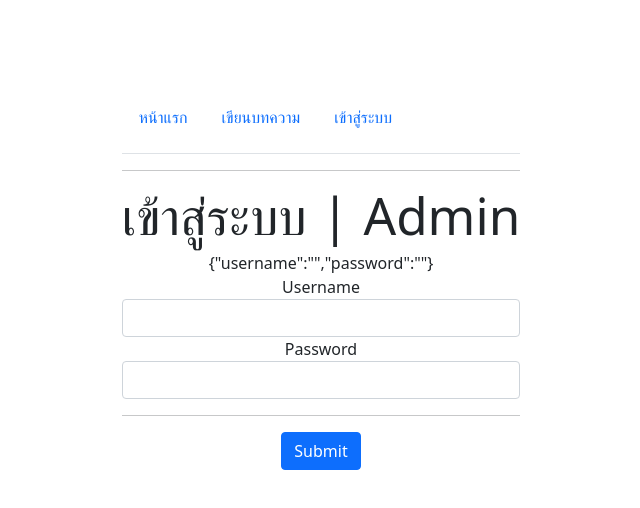
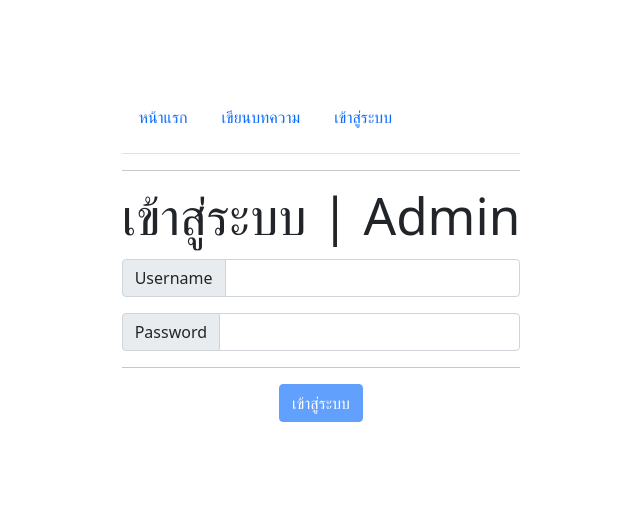
Before and after one commit to kengps/MERN_Stack, a React (Vite) app in the folder client/: page /login in a window 1280 px wide. Shown: the top 508 px of the page, without its empty margins (319-959 px from the left). Built offline with nearby package versions, Linux system fonts and the light colour scheme.

Commit message:
add form control

```diff
--- a/client/src/components/BlogComponent.jsx
+++ b/client/src/components/BlogComponent.jsx
@@ -6,6 +6,11 @@ import sweetAlert from "sweetalert2";
 import ReactQuill from "react-quill";
 import "react-quill/dist/quill.snow.css";
 import { getToken, getUser } from "../service/authorize";
+
+import Form from "react-bootstrap/Form";
+import InputGroup from "react-bootstrap/InputGroup";
+import Button from "react-bootstrap/Button";
+
 
 const BlogComponent = () => {
   const [state, setState] = useState({
@@ -69,18 +74,21 @@ const BlogComponent = () => {
       <hr />
       <h1>เขียนบทความ</h1>
       {/* {JSON.stringify(state)} */}
-      <form onSubmit={submitForm}>
+      <Form onSubmit={submitForm}>
         <div className="form-group">
-          <label>ขื่อบทความ</label>
-          <input
+          <InputGroup>
+            <InputGroup.Text>ขื่อบทความ</InputGroup.Text>
+            <Form.Control
               type="text"
               className="form-control"
               value={title}
               onChange={inputValue("title")}
             />
+          </InputGroup>
         </div>
         <div className="form-group">
           <label>รายละเอียด</label>
+
             <ReactQuill
               value={content}
               onChange={SubmitContent}
@@ -88,6 +96,8 @@ const BlogComponent = () => {
               className="pb-5 mb-3"
               style={{ border: "1px solid #666" }}
               />
+
+
         </div>
         <div className="form-group">
           <label>ผู้เขียน</label>
@@ -115,7 +125,7 @@ const BlogComponent = () => {
         </div>
         <hr />
         <input type="submit" className="btn btn-primary" value="Submit" />
-      </form>
+      </Form>
       <br />
     </div>
   );
--- a/client/src/components/EditComponent.jsx
+++ b/client/src/components/EditComponent.jsx
@@ -8,6 +8,11 @@ import ReactQuill from "react-quill";
 import "react-quill/dist/quill.snow.css";
 
 import { getToken } from "../service/authorize";
+
+import Form from "react-bootstrap/Form";
+import InputGroup from "react-bootstrap/InputGroup";
+import Button from "react-bootstrap/Button";
+
 
 const EditComponent = () => {
   const slug1 = useParams();
@@ -110,22 +115,25 @@ const EditComponent = () => {
 
       <form onSubmit={submitForm}>
         <div className="form-group">
-          <label>ขื่อบทความ</label>
-          <input
-            type="text"
-            className="form-control"
-            value={title}
-            onChange={inputValue("title")}
-          />
+          <InputGroup>
+            <InputGroup.Text>ขื่อบทความ</InputGroup.Text>
+            <Form.Control
+              type="text"
+              className="form-control"
+              value={title}
+              onChange={inputValue("title")}
+            />
+          </InputGroup>
         </div>
         <div className="form-group">
           <label>รายละเอียด</label>
-
           <ReactQuill
-            className="form-control"
             value={content}
             onChange={SubmitContent}
+            className="pb-5 mb-3"
+            style={{ border: "1px solid #666" }}
           />
+
         </div>
         <div className="form-group">
           <label>ผู้เขียน</label>
--- a/client/src/components/LoginComponent.jsx
+++ b/client/src/components/LoginComponent.jsx
@@ -4,6 +4,9 @@ import axios from "axios";
 import SweetAl from "sweetalert2";
 import { authenticate, getUser } from "../service/authorize";
 import { useNavigate } from "react-router-dom";
+import Button from "react-bootstrap/Button";
+import Form from "react-bootstrap/Form";
+import InputGroup from "react-bootstrap/InputGroup";
 
 const LoginComponent = () => {
   const history = useNavigate();
@@ -50,29 +53,41 @@ const LoginComponent = () => {
       <NavbarComponent />
       <hr />
       <h1>เข้าสู่ระบบ | Admin </h1>
-      {JSON.stringify(state)}
-      <form onSubmit={submitForm}>
+      {/* {JSON.stringify(state)} */}
+      <Form onSubmit={submitForm}>
           <div className="form-group">
-          <label>Username</label>
-          <input
+           <InputGroup className="mt-3">
+           <InputGroup.Text>Username</InputGroup.Text>
+            <Form.Control
               type="text"
               className="form-control"
               value={username}
               onChange={inputValue("username")}
             />
+        </InputGroup>
           </div>
         <div className="form-group">
-          <label>Password</label>
-          <input
+          <InputGroup className="mt-3">
+          <InputGroup.Text>Password</InputGroup.Text>
+          <Form.Control
             type="password"
             className="form-control"
             value={password}
             onChange={inputValue("password")}
             />
+            </InputGroup>
         </div>
         <hr />
-        <input type="submit" className="btn btn-primary" value="Submit" />
-      </form>
+        {/* <input type="submit" className="btn btn-primary" value="Submit" /> */}
+        <Button
+          type="submit"
+          className="btn btn-primary"
+          value="Submit"
+          disabled={username.length < 8}
+        >
+          เข้าสู่ระบบ
+        </Button>
+      </Form>
       <br />
     </div>
   );
```
Also changed, not shown: client/src/components/RegisterComponent.jsx (line endings or trailing spaces), 1 other file (tests, documents, lock files or other folders). Lines whose indentation alone changed are shown as unchanged.
